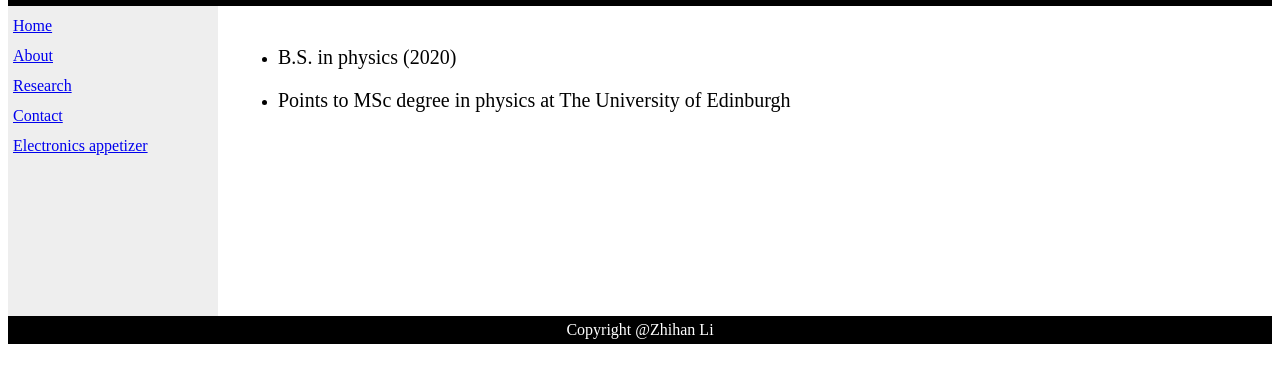
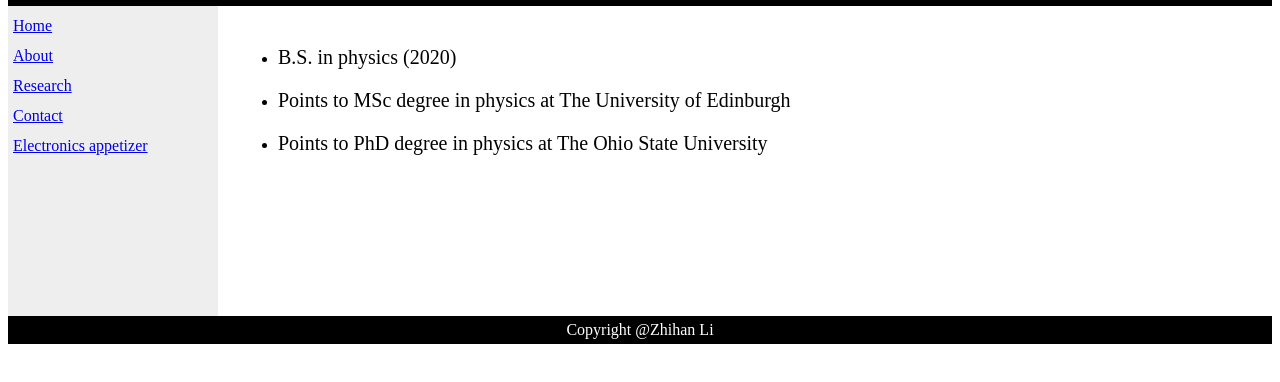
Before and after one commit to ZhihanLi666/ZhihanLi-About, a plain HTML site: page index.html in a window 1280 px wide. Shown: the part 92-474 px from the top of the page. Drawn offline with Linux system fonts and the light colour scheme.

Commit message:
Update index.html

```diff
--- a/index.html
+++ b/index.html
@@ -47,6 +47,8 @@
                 </p></li>
               <li><p style="font-size:20px">Points to MSc degree in physics at The University of Edinburgh
             </p></li>
+              <li><p style="font-size:20px">Points to PhD degree in physics at The Ohio State University
+            </p></li>
           </ul>
         </div>
 
```
